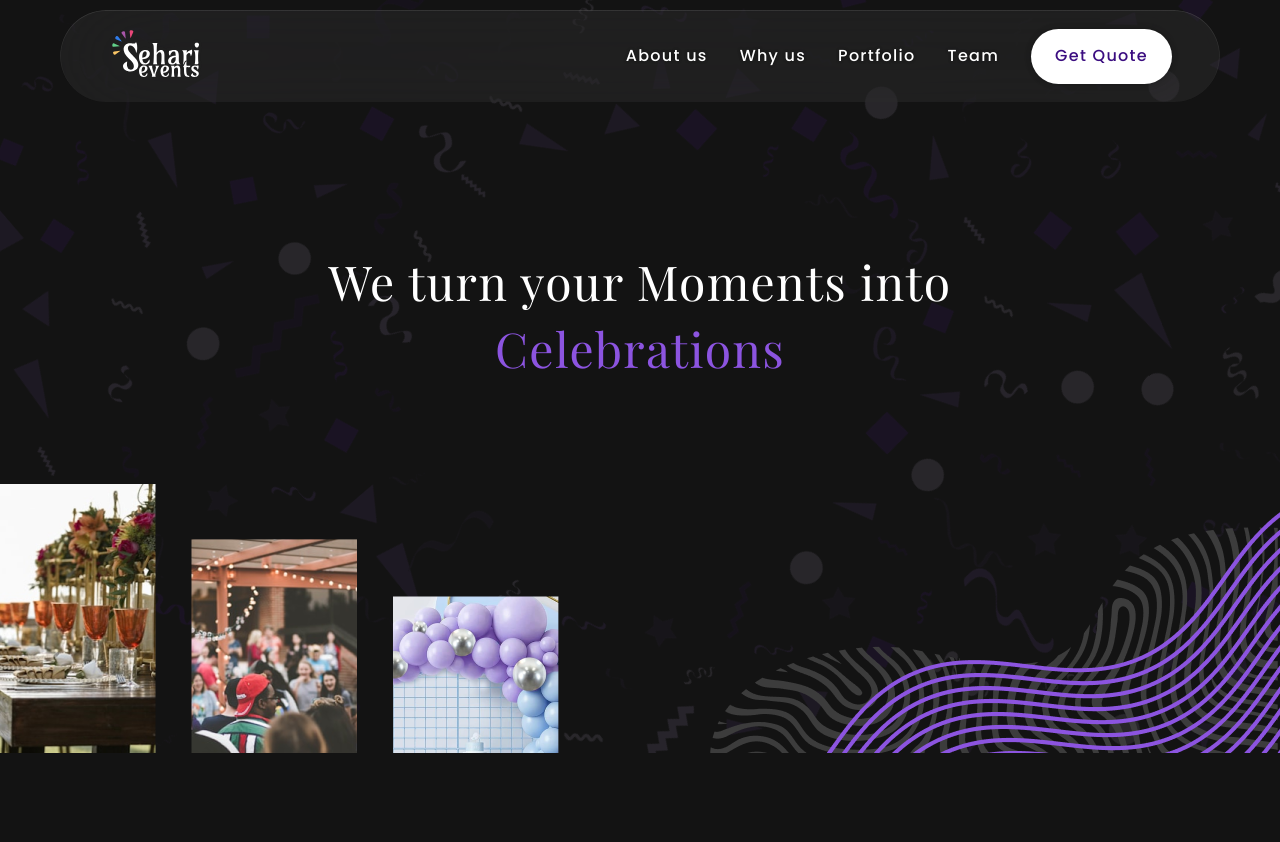
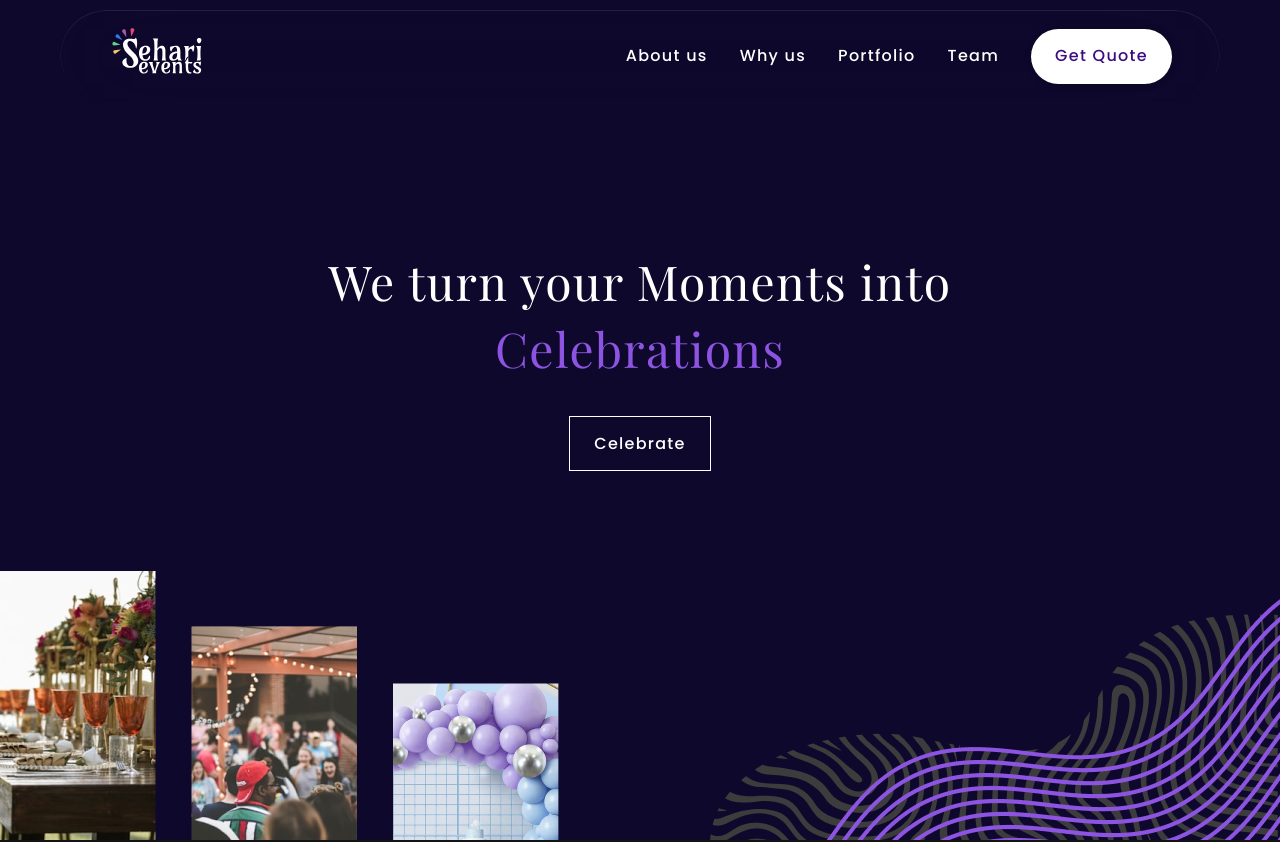
Before and after one commit to onlyveen/sehari-events, a Next.js app: page / in a window 1280 px wide. Shown: the top 842 px of the page. Built offline with nearby package versions, Linux system fonts and the light colour scheme; no server answers; a web font is replaced by a local one.

Commit message:
header update

```diff
--- a/src/app/components/Header.jsx
+++ b/src/app/components/Header.jsx
@@ -1,9 +1,26 @@
-const Header = () => {
+import React, { useEffect, useState } from 'react';
+import { fetchLinks } from './links';
+
+
+    const Header = () => {
+  const [links, setLinks] = useState({});
+
+
+  useEffect(() => {
+    const getLinks = async () => {
+      const data = await fetchLinks();
+      setLinks(data);
+    };
+
+    getLinks();
+  }, []);
+
   return (
     <div id="header" className="topMost">
       <div className="HContainer container">
         <h1>We turn your Moments
         into <p>Celebrations</p></h1>
+        <a className='btn btn--white btn--lined' href={`tel:+91${links.phone?.value}`}>Celebrate</a>
         {/* <p>At Sehari Events, we craft intimate, memorable experiences with personalized attention, ensuring your cozy birthday, social gathering, themed event, or small-scale party is exactly as you envisioned—perfect in every way.</p> */}
       </div>
         <img className="deskOnly" src="./headerLower.png"/>
--- a/src/app/components/Nav.jsx
+++ b/src/app/components/Nav.jsx
@@ -15,6 +15,7 @@ import { fetchLinks } from './links';
     getLinks();
   }, []);
   const [navOpen, setNavOpen] = useState(false);
+
   return (
     <div id="nav" className={`navbar ${navOpen ? "opened" : "closed"}`}>
       <div className="container">
--- a/src/app/styles/_header.scss
+++ b/src/app/styles/_header.scss
@@ -2,6 +2,7 @@
   padding: 0;
   position: relative;
   overflow: hidden;
+  background: var(--color-dark-purple);
 >*{
   position: relative;
   z-index: 1;
@@ -27,6 +28,7 @@
     margin: auto;
     animation: rot infinite 50s linear;
     z-index: 0;
+    display: none;
   }
   @keyframes rot {
     0%{
--- a/src/app/styles/_nav.scss
+++ b/src/app/styles/_nav.scss
@@ -18,7 +18,8 @@
     justify-content: space-between;
     align-items: center;
     margin: auto;
-    background: rgba(255, 255, 255, .05);
+    background: rgba(14, 8, 45, .75);
+    // background: rgba(0, 0, 0, .5);
     backdrop-filter: blur(50px);
     // box-shadow: 0px 4px 15px 0px rgba(0, 0, 0, 0.15);
     position: relative;
@@ -87,12 +88,10 @@
           font-weight: 500;
           font-size: 16px;
           position: relative;
-          text-shadow: 0 0 3px rgba(0,0,0,.5);
           &.btn{
             border-radius: 50px;
             box-shadow: 0 0 6px rgba(0,0,0,.25);
             color: var(--color-dark-purple);
-            text-shadow: none;
           }
         }
       }
--- a/src/app/styles/styles.scss
+++ b/src/app/styles/styles.scss
@@ -269,6 +269,11 @@ button {
       color: var(--color-white) !important;
     }
   }
+  &.btn--large {
+    height: 65px;
+    font-size: 24px;
+
+  }
 }
 
 .theTitle {
```
Also changed, not shown: public/logo-stroke.svg (added), public/logo.svg.
